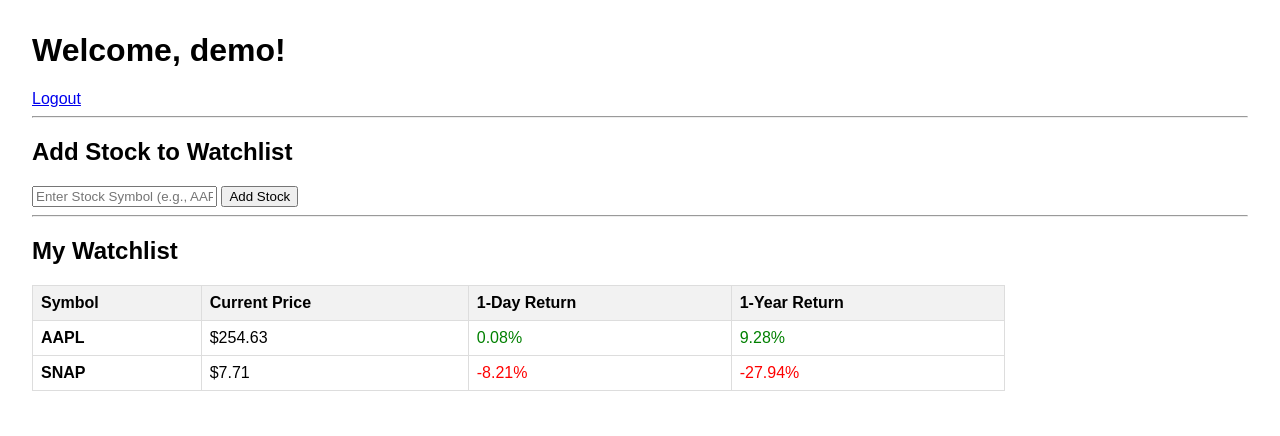
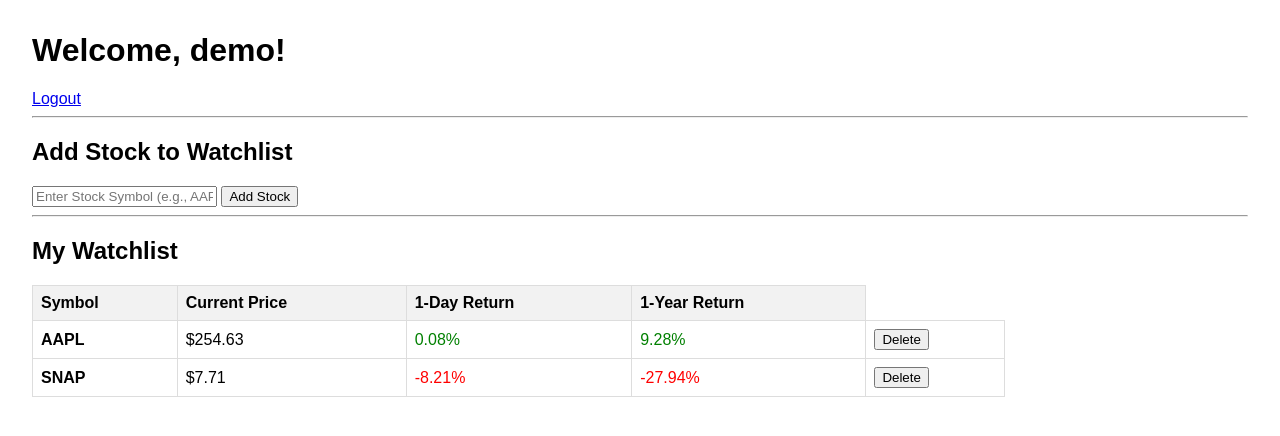
Before and after one commit to alexdomnikov/Stock-Price-Checker, a Flask app: page /dashboard in a window 1280 px wide. Shown: the top 436 px of the page. Run offline with Flask 3, Linux system fonts and the light colour scheme; a user stored in the database is signed in; data that the repository does not hold is empty.

Commit message:
Added functionality to delete stocks from watchlist

```diff
--- a/main.py
+++ b/main.py
@@ -1,4 +1,4 @@
-# TODO: Check if user hit API rate limits when they access info, check for other possible API errors, add button/function to delete name from watchlist
+# TODO: Check if user hit API rate limits when they access info, check for other possible API errors
 
 # Standard library
 import os
@@ -198,51 +198,65 @@ def dashboard():
     error = None
     # ADD STOCK LOGIC (POST request)
     if request.method == 'POST':
-        symbol = request.form['symbol'].upper()
+        if 'action' in request.form and request.form['action'] == 'delete':
+            stock_id = request.form.get('stock_id')
 
-        # 1. Check if watchlist is full (max 5 since this is just a simple project)
-        if current_user.watchlist.count() >= 5:
-            error = "Watchlist is full. You can only have up to 5 stocks."
-        # 2. Check if stock is already in the watchlist
-        elif any(stock.symbol == symbol for stock in current_user.watchlist):
-            error = f"{symbol} is already in your watchlist."
+            if(stock_id):
+                stock_to_delete = Watchlist.query.filter_by(
+                    id = stock_id,
+                    user_id = current_user.id
+                ).first()
+
+            if(stock_to_delete):
+                db.session.delete(stock_to_delete)
+                db.session.commit()
+                return redirect(url_for('dashboard'))
         else:
-            # 3. Validate ticker by checking if the API returns a company name
-            overview_url = f"https://www.alphavantage.co/query?function=OVERVIEW&symbol={symbol}&apikey={AV_KEY}"
-            overview_data = requests.get(overview_url).json()
+            symbol = request.form['symbol'].upper()
 
-            # User might encounter an error where they've hit an API call limit
-            if "Information" in overview_data or "Note" in overview_data:
-                error = overview_data.get("Note") or overview_data.get("Information")
-            elif 'Name' not in overview_data or overview_data['Name'] is None:
-                error = f"'{symbol}' is not a valid stock symbol."
+            # 1. Check if watchlist is full (max 5 since this is just a simple project)
+            if current_user.watchlist.count() >= 5:
+                error = "Watchlist is full. You can only have up to 5 stocks."
+            # 2. Check if stock is already in the watchlist
+            elif any(stock.symbol == symbol for stock in current_user.watchlist):
+                error = f"{symbol} is already in your watchlist."
             else:
-                # 4. Fetch historical data for the new stock
-                url = f"https://www.alphavantage.co/query?function=TIME_SERIES_DAILY&symbol={symbol}&outputsize=full&apikey={AV_KEY}"
-                response = requests.get(url).json()
-                time_series = response.get("Time Series (Daily)")
+                # 3. Validate ticker by checking if the API returns a company name
+                overview_url = f"https://www.alphavantage.co/query?function=OVERVIEW&symbol={symbol}&apikey={AV_KEY}"
+                overview_data = requests.get(overview_url).json()
 
-                prices = get_relevant_prices(time_series) if time_series else None
+                # User might encounter an error where they've hit an API call limit
+                if "Information" in overview_data or "Note" in overview_data:
+                    error = overview_data.get("Note") or overview_data.get("Information")
+                elif 'Name' not in overview_data or overview_data['Name'] is None:
+                    error = f"'{symbol}' is not a valid stock symbol."
+                else:
+                    # 4. Fetch historical data for the new stock
+                    url = f"https://www.alphavantage.co/query?function=TIME_SERIES_DAILY&symbol={symbol}&outputsize=full&apikey={AV_KEY}"
+                    response = requests.get(url).json()
+                    time_series = response.get("Time Series (Daily)")
 
-                if prices:
-                    # 5. Create new Watchlist entry and add to DB
-                    new_stock = Watchlist(
-                        user_id=current_user.id,
-                        symbol=symbol,
-                        date_retrieved=dt.utcnow(),
-                        price_today=prices["today"],
-                        price_yesterday=prices["yesterday"],
-                        price_year_ago=prices["year_ago"]
-                    )
-                    db.session.add(new_stock)
-                    db.session.commit()
-                    return redirect(url_for('dashboard')) # Redirect to clear form
-                else:
-                    # Adding check for API call limit error
-                    if "Information" in response or "Note" in response:
-                        error = overview_data.get("Note") or overview_data.get("Information")
+                    prices = get_relevant_prices(time_series) if time_series else None
+
+                    if prices:
+                        # 5. Create new Watchlist entry and add to DB
+                        new_stock = Watchlist(
+                            user_id=current_user.id,
+                            symbol=symbol,
+                            date_retrieved=dt.utcnow(),
+                            price_today=prices["today"],
+                            price_yesterday=prices["yesterday"],
+                            price_year_ago=prices["year_ago"]
+                        )
+                        db.session.add(new_stock)
+                        db.session.commit()
+                        return redirect(url_for('dashboard')) # Redirect to clear form
                     else:
-                        error = f"Could not retrieve price data for {symbol}."
+                        # Adding check for API call limit error
+                        if "Information" in response or "Note" in response:
+                            error = overview_data.get("Note") or overview_data.get("Information")
+                        else:
+                            error = f"Could not retrieve price data for {symbol}."
 
     # DISPLAY WATCHLIST LOGIC (GET request)
     # Always update prices before displaying the dashboard
--- a/templates/dashboard.html
+++ b/templates/dashboard.html
@@ -58,6 +58,14 @@
                         <td class="{{ 'positive' if yearly_return >= 0 else 'negative' }}">
                             {{ "%.2f"|format(yearly_return) }}%
                         </td>
+
+                        <td>
+                            <form method="POST" action="{{ url_for('dashboard') }}" style="display:inline;">
+                                <input type="hidden" name="action" value="delete">
+                                <input type="hidden" name="stock_id" value="{{ stock.id }}">
+                                <button type="submit" class="btn btn-danger btn-sm">Delete</button>
+                            </form>
+                        </td>
                     </tr>
                 {% endfor %}
             </tbody>
```
Also changed, not shown: database.db.
